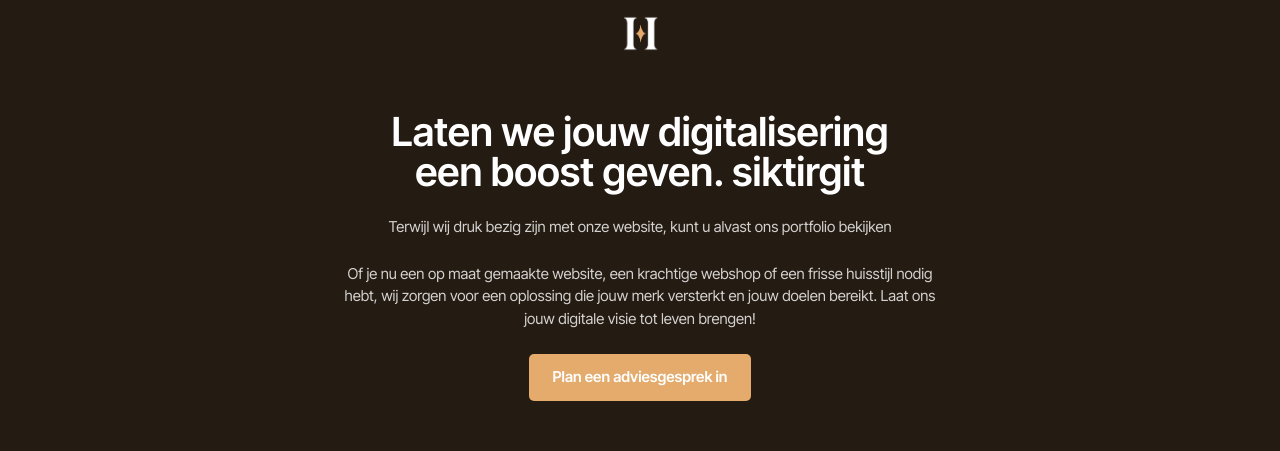
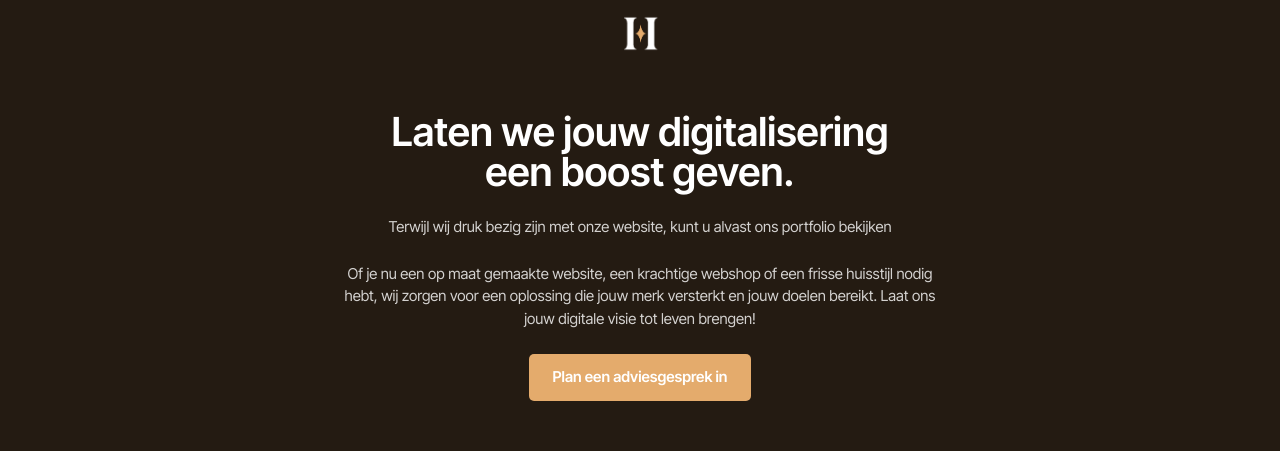
Before and after one commit to STR3ETS/halfmanmedia-soon, a plain HTML site: page index.html in a window 1280 px wide. Shown: the top 451 px of the page. Drawn offline with nearby package versions, Linux system fonts and the light colour scheme.

Commit message:
Update index.html

```diff
--- a/index.html
+++ b/index.html
@@ -13,7 +13,7 @@
     <div class="w-full h-auto relative">
         <img src="assets/halfmanmedia-logo-gold-white.png" class="max-w-[35px] absolute z-[1] left-0 right-0 ml-auto mr-auto top-[1rem]">
         <div class="max-w-[75rem] px-[1.5rem] h-full mx-auto py-[7rem] flex flex-col items-center gap-[1.5rem]">
-            <h1 class="text-white font-semibold text-[34px] lg:text-[40px] leading-[1] text-center">Laten we jouw digitalisering<br>een boost geven. siktirgit</h1>
+            <h1 class="text-white font-semibold text-[34px] lg:text-[40px] leading-[1] text-center">Laten we jouw digitalisering<br>een boost geven.</h1>
             <p class="text-[15px] text-white opacity-80 max-w-[600px] text-center">Terwijl wij druk bezig zijn met onze website, kunt u alvast ons portfolio bekijken</p>
             <p class="text-[15px] text-white opacity-80 max-w-[600px] text-center">Of je nu een op maat gemaakte website, een krachtige webshop of een frisse huisstijl nodig hebt, wij zorgen voor een oplossing die jouw merk versterkt en jouw doelen bereikt. Laat ons jouw digitale visie tot leven brengen!</p>
             <div class="flex items-center gap-[1.5rem]">
```
